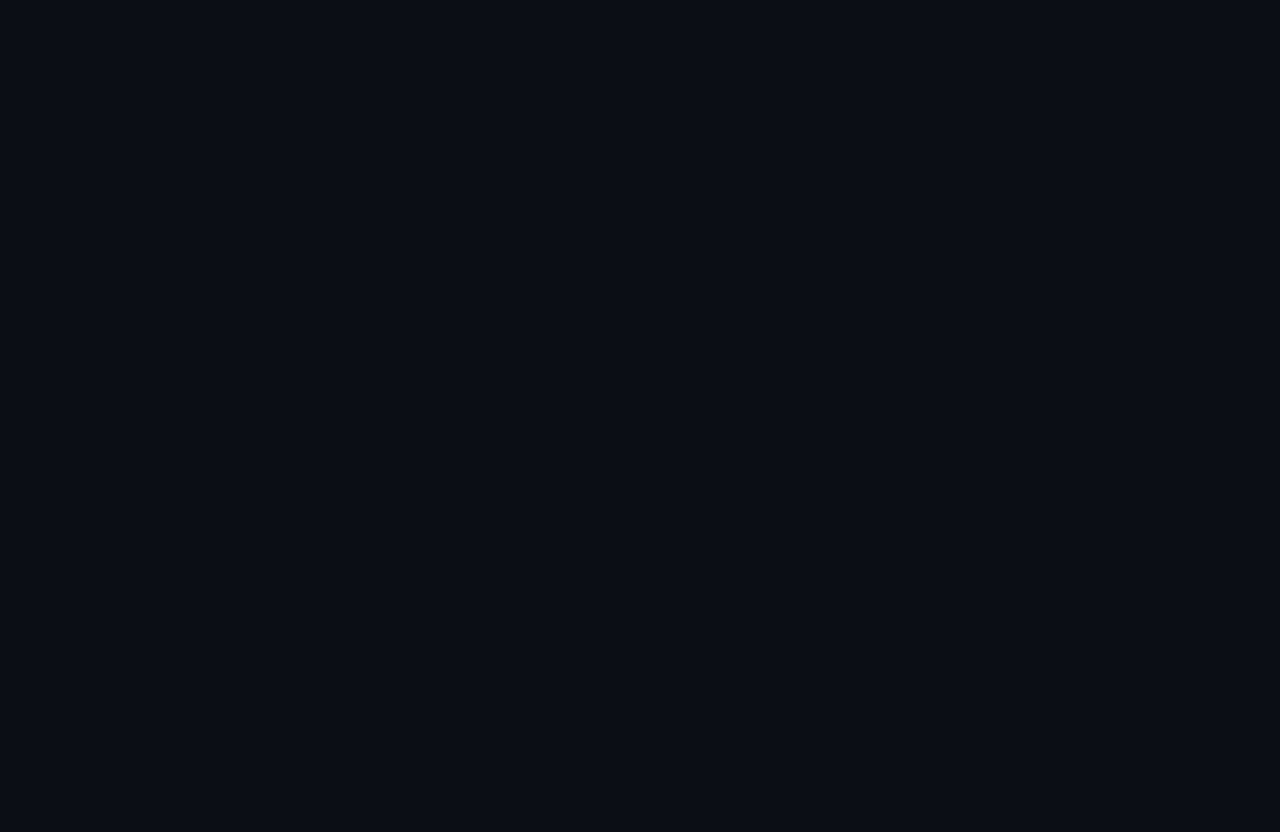
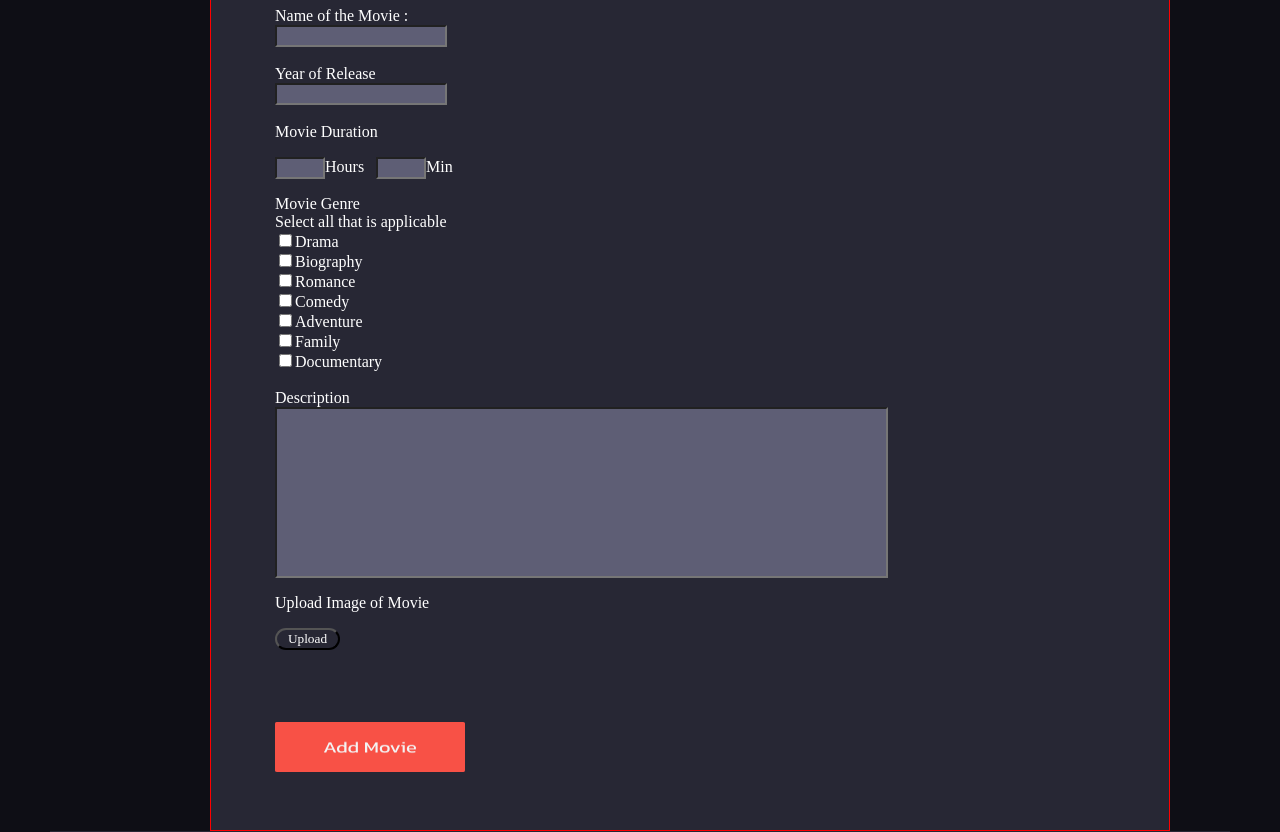
Before and after one commit to SunithaBisinigi/movieslist, a Next.js app: page / in a window 1280 px wide. Shown: the part 2100-2932 px from the top of the page. Before the commit the page ends 2028 px from the top, so only its background shows below. Built offline with nearby package versions, Linux system fonts and the light colour scheme.

Commit message:
Form UI completed

```diff
--- a/app/Addmovie.js
+++ b/app/Addmovie.js
@@ -3,7 +3,7 @@ export function AddMovie() {
             <div className="rm">
                 <h3>Add New Movie</h3>
                 <p>Fill this form with movie details</p>
-                <img src="addm.png" id="add" />
+                <img src="addm.png" id="add"/>
 
             </div>
     );
--- /dev/null
+++ b/app/Form.css
@@ -0,0 +1,3 @@
+#form {
+    color:red;
+}
--- a/app/delete.js
+++ b/app/delete.js
@@ -1,4 +1,4 @@
 export function Deleting(props) {
 
-    return <img src="remove.png" onClick={() => {props.onDelete(props.id)}}/>
+    return <img src="remove.png" onClick={props.onDelete}/>
 }
--- a/app/form.js
+++ b/app/form.js
@@ -1,53 +1,50 @@
 export function Form() {
     return (
-<>
+        <div id="form">
             <pre>
                 <h1>Fill this form to add Movie</h1> <img scr="form.png" id="form_cross" />
             </pre>
             <form>
                 <label htmlFor="Title">Name of the Movie :</label>
                 <br />
-    <input type="text" id="name" />
-    <br />
+                <input type="text" class="input mtitle" />
+                <br /><br />
                 <label htmlFor="year">Year of Release</label>
                 <br />
-    <input type="range" min={1000} max={2999} defaultValue={2000} />
-    <br />
+                <input type="text" class="input year" />
+                <br /><br />
                 <label>Movie Duration</label>
                 <pre>
-      <input type="number" />
-      <label>Hours </label>
-      {"  "}
-      <input type="number" />
+                    <input type="text" class="input hrs" />
+                    <label>Hours   </label>
+                    <input type="text" class="input min" />
                     <label>Min</label>
                 </pre>
-    <label>Movie Genre</label>
-    <p>Select all that is applicable</p>
+                <label>Movie Genre</label><br />
+                <label>Select all that is applicable</label><br />
+                <input type="checkbox" class="gen drama" defaultValue="drama" />
+                <label htmlFor="drama">Drama</label><br />
+                <input type="checkbox" class="gen Biography" defaultValue="Biography" />
+                <label htmlFor="Biography">Biography</label><br />
+                <input type="checkbox" class="gen romance" defaultValue="romance" />
+                <label htmlFor="romance">Romance</label><br />
+                <input type="checkbox" class="gen comedy" defaultValue="comedy" />
+                <label htmlFor="comedy">Comedy</label><br />
+                <input type="checkbox" class="gen adven" defaultValue="adven" />
+                <label htmlFor="adven">Adventure</label><br />
+                <input type="checkbox" class="gen fam" defaultValue="fam" />
+                <label htmlFor="fam">Family</label><br />
+                <input type="checkbox" class="gen doc" defaultValue="doc" />
+                <label htmlFor="doc">Documentary</label><br />
                 <br />
-    <input type="checkbox" id="drama" defaultValue="drama" />
-    <label htmlFor="drama">Drama</label>
-    <input type="checkbox" id="Biography" defaultValue="Biography" />
-    <label htmlFor="Biography">Biography</label>
-    <input type="checkbox" id="romance" defaultValue="romance" />
-    <label htmlFor="romance">Romance</label>
-    <input type="checkbox" id="comedy" defaultValue="comedy" />
-    <label htmlFor="comedy">Comedy</label>
-    <input type="checkbox" id="adven" defaultValue="adven" />
-    <label htmlFor="adven">Adventure</label>
-    <input type="checkbox" id="fam" defaultValue="fam" />
-    <label htmlFor="fam">Family</label>
-    <input type="checkbox" id="doc" defaultValue="doc" />
-    <label htmlFor="doc">Documentary</label>
-    <br />
-    <label>Description</label>
-    <input type="text" />
+                <label>Description</label><br />
+                <input type="text" class="input description" />
                 <br />
                 <p>Upload Image of Movie</p>
-    <p id="upload" onclick=" ">
-      Upload
-    </p>
-  </form>
-</>
-
+                <button class="input upload" onclick=" ">Upload
+                </button>
+            </form><br /><br /><br /><br />
+            <img src="addmovie.png" id="adding" /><br /><br /><br /><br />
+         </div>
     );
 }
--- a/app/globals.css
+++ b/app/globals.css
@@ -126,3 +126,41 @@ body {
 #add {
     margin-top:10px;
 }
+
+/*Form Styles....*/
+
+#form {
+    border:solid 1px red;
+    margin-left:160px;
+    margin-top:40px;
+    background-color:rgba(39,39,52,1);
+    padding-left :64px;
+    padding-top : 64px;
+    width :960px;
+}
+.input {
+    background-color:rgba(94, 94, 117, 1);
+}
+.gen {
+    background-color:rgba(94, 94, 117, 1);
+    border-color:red;
+}
+.hrs {
+    width: 50px;
+}
+.min {
+    width:50px;
+}
+.description {
+    height:171px;
+    width:613px;
+}
+.upload {
+    background-color:rgba(39,39,52,1);
+    border-radius:35px;
+    width:65px;
+}
+#adding {
+    height:50px;
+    width:190px;
+}
--- a/app/layout.js
+++ b/app/layout.js
@@ -1,4 +1,5 @@
 import './globals.css'
+import './Form.css'
 import { Inter } from 'next/font/google'
 
 const inter = Inter({ subsets: ['latin'] })
--- a/app/page.js
+++ b/app/page.js
@@ -1,14 +1,17 @@
 import './globals.css';
+import './Form.css';
 import {Header} from './header.js';
 import {Footer} from './footer.js';
 import {AddMovie} from './Addmovie.js';
 import Rows from './Rows.js';
+import {Form} from './form.js'
 export default function Home() {
     return (
         <>
             <Header />
             <Rows />
             <AddMovie />
+            <Form />
             <Footer />
         < />
     );
```
Also changed, not shown: public/addmovie.png. Lines whose indentation alone changed are shown as unchanged.
